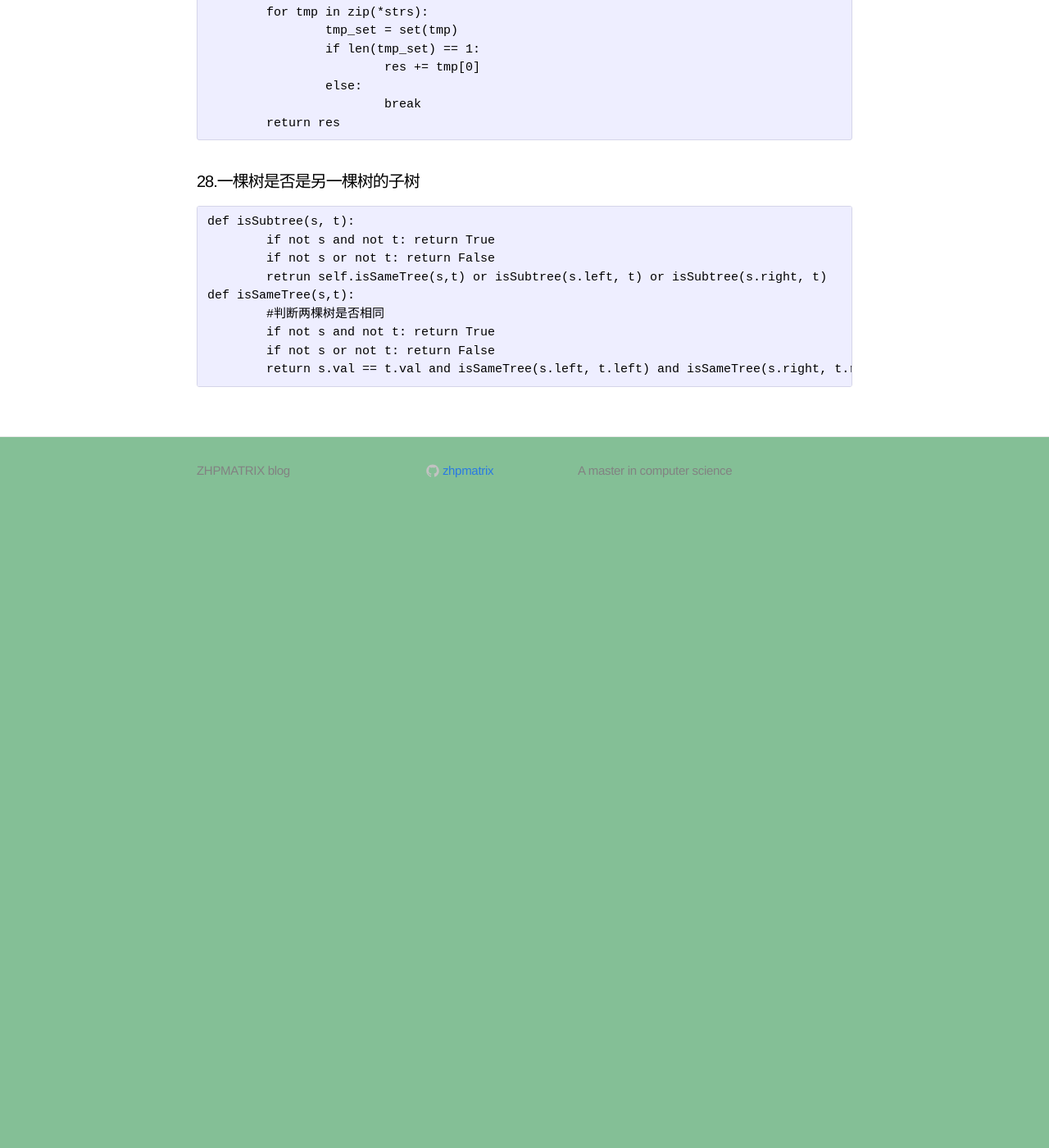
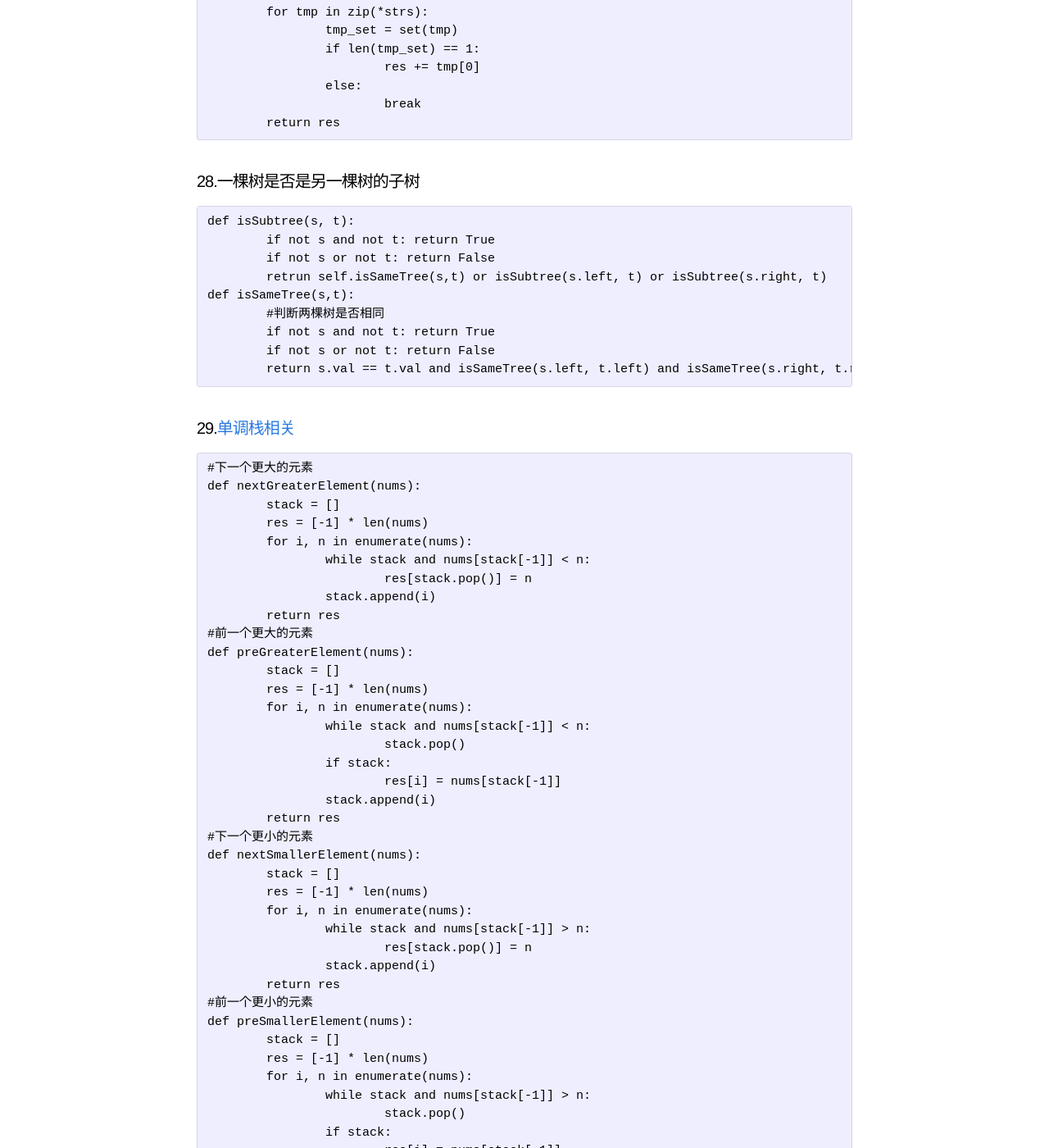
Before and after one commit to zhpmatrix/zhpmatrix.github.io, a Jekyll site: the page built from _posts/2019-01-02-leetcode-review.md, in a window 1280 px wide and 1400 px high, scrolled down 16240 px. Shown: the whole window at 82% size. Built offline with Jekyll 4.4.1, drawn with Linux system fonts in a browser that asks for light colours; comment, search, counter and statistics services are not loaded; before the commit the page ends 16870 px from its top, so only the background shows below that; some of the changed text lies outside the part shown.

Commit message:
update blog

````diff
--- a/_posts/2019-01-02-leetcode-review.md
+++ b/_posts/2019-01-02-leetcode-review.md
@@ -739,3 +739,82 @@ def isSameTree(s,t):
 	if not s or not t: return False
 	return s.val == t.val and isSameTree(s.left, t.left) and isSameTree(s.right, t.right)
 ```
+
+#### 29.[单调栈相关](https://blog.csdn.net/qq_17550379/article/details/86519771)
+
+```
+#下一个更大的元素
+def nextGreaterElement(nums):
+	stack = []
+	res = [-1] * len(nums)
+	for i, n in enumerate(nums):
+		while stack and nums[stack[-1]] < n:
+			res[stack.pop()] = n
+		stack.append(i)
+	return res
+#前一个更大的元素
+def preGreaterElement(nums):
+	stack = []
+	res = [-1] * len(nums)
+	for i, n in enumerate(nums):
+		while stack and nums[stack[-1]] < n:
+			stack.pop()
+		if stack:
+			res[i] = nums[stack[-1]]
+		stack.append(i)
+	return res
+#下一个更小的元素
+def nextSmallerElement(nums):
+	stack = []
+	res = [-1] * len(nums)
+	for i, n in enumerate(nums):
+		while stack and nums[stack[-1]] > n:
+			res[stack.pop()] = n
+		stack.append(i)
+	return res
+#前一个更小的元素
+def preSmallerElement(nums):
+	stack = []
+	res = [-1] * len(nums)
+	for i, n in enumerate(nums):
+		while stack and nums[stack[-1]] > n:
+			stack.pop()
+		if stack:
+			res[i] = nums[stack[-1]]
+		stack.append(i)
+	return res
+```
+
+#### 30.大数加法/相乘
+
+```
+#大数相加
+def addStrings(num1: str, num2: str)->str:
+	s1 = list(num1)[::-1]
+	s2 = list(num2)[::-1]
+	carry = 0
+	res = []
+	i = 0
+	while i < len(s1) or i < len(s2) or carry:
+		n1 = int(s1[i]) if i < len(s1) else 0
+		n2 = int(s2[i]) if i < len(s2) else 0
+		#返回商和余数
+		carry,n = divmod(n1+n2+carry,10)
+		res.append(str(n))
+		i += 1
+	return "".join(res[::-1])
+
+#大数相乘
+def multiply(num1: str, num2: str)->str:
+	if num1 == "0" or num2 == "0":
+		return "0"
+	result = 0
+	num1 = num1[::-1]
+	num2 = num2[::-1]
+	for i, x in enumerate(num1):
+		tmp = 0
+		for j, y in enumerate(num2):
+			tmp += int(x) * int(y) * 10 ** j
+		result += tmp * 10 ** i
+	return str(result)
+```
````
